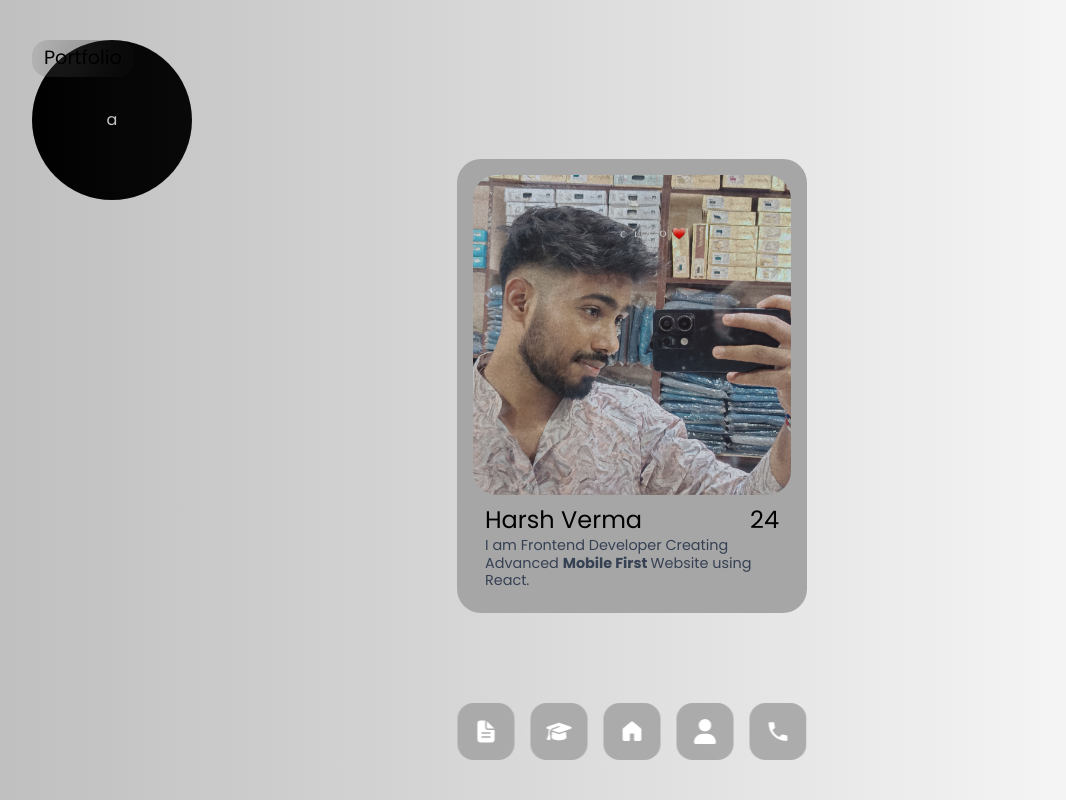
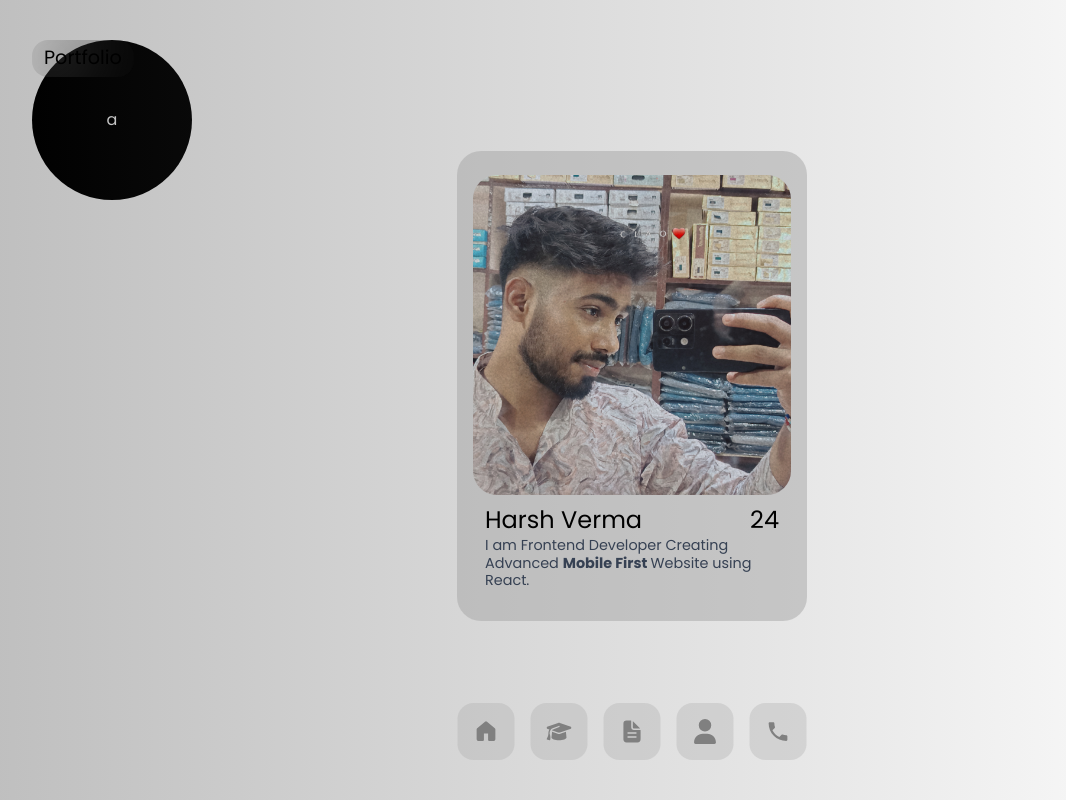
Before and after one commit to harshverma3206/harshportfolio, a React (Vite) app: page / in a window 1280 px wide. Shown: the top 800 px of the page, without its empty margins (8-1074 px from the left). Built offline with nearby package versions, Linux system fonts and the light colour scheme.

Commit message:
Navigation Fixed

```diff
--- a/package.json
+++ b/package.json
@@ -10,6 +10,7 @@
     "preview": "vite preview"
   },
   "dependencies": {
+    "@gsap/react": "^2.1.2",
     "@tailwindcss/vite": "^4.2.2",
     "gsap": "^3.15.0",
     "lenis": "^1.3.23",
--- a/src/App.jsx
+++ b/src/App.jsx
@@ -17,7 +17,6 @@ const App = () => {
 
   // Listen for the scroll event and log the event data
   lenis.on('scroll', (e) => {
-    console.log(e);
   });
 
   return (
--- a/src/Components/Navigation/Navigation.jsx
+++ b/src/Components/Navigation/Navigation.jsx
@@ -1,28 +1,32 @@
-import React from 'react'
+import React, { useRef } from 'react'
+
 import { GoHomeFill } from "react-icons/go";
 import { FaUser } from "react-icons/fa6";
 import { IoMdCall } from "react-icons/io";
 import { FaGraduationCap } from "react-icons/fa6";
 import { IoDocumentText } from "react-icons/io5";
 
-const Navigation = () => {
+const Navigation = ({ onNavigate }) => {
 
-    const icons = {
-        project: <IoDocumentText size={25} color='white' />,
-        skills: <FaGraduationCap size={25} color='white' />,
-        home: <GoHomeFill size={25} color='white' />,
-        about: <FaUser size={25} color='white' />,
-        contact: <IoMdCall size={25} color='white' />,
-    }
+    const icons = [
+        { id: "home", icon: <GoHomeFill size={25} color="gray" /> },
+        { id: "skills", icon: <FaGraduationCap size={25} color="gray" /> },
+        { id: "project", icon: <IoDocumentText size={25} color="gray" /> },
+        { id: "about", icon: <FaUser size={25} color="gray" /> },
+        { id: "contact", icon: <IoMdCall size={25} color="gray" /> },
+    ];
 
     return (
         <>
-            <h1 className='fixed top-6 sm:top-10 backdrop-blur-2xl rounded-2xl p-1! px-3!'>Portfolio</h1>
-            <div className='fixed bottom-10 left-1/2 -translate-x-1/2 flex items-center justify-center gap-2 sm:gap-4 rounded-2xl backdrop-blur-2xl'>
-                {Object.values(icons).map((icon, index) => {
+            <h1 className='z-50! fixed top-6 sm:top-10 backdrop-blur-2xl rounded-2xl p-1! px-3!'>Portfolio</h1>
+            <div className='z-50! fixed bottom-10 left-1/2 -translate-x-1/2 flex items-center justify-center gap-2 px-2! sm:gap-4 rounded-2xl'>
+                {icons.map((e) => {
                     return (
-                        <button key={index} className='p-3! sm:p-4! rounded-2xl bg-[#a6a6a6]/90 backdrop-blur-xl backdrop-saturate-150 border border-gray-400/20'>
-                            {icon}
+                        <button
+                            onClick={() => onNavigate(e.id)}
+                            key={e.id}
+                            className='transition-transform duration-300 hover:scale-125 active:scale-100 p-3! sm:p-4! rounded-2xl bg-[#a6a6a6]/30'>
+                            {e.icon}
                         </button>
                     )
                 })}
--- a/src/Pages/Main/Mainpage.jsx
+++ b/src/Pages/Main/Mainpage.jsx
@@ -1,5 +1,8 @@
 import React, { useRef } from 'react'
+import { ScrollToPlugin } from "gsap/ScrollToPlugin";
 import { gsap } from 'gsap'
+
+gsap.registerPlugin(ScrollToPlugin);
 
 import Home from './Sections/Home'
 import About from './Sections/About'
@@ -12,15 +15,36 @@ const Mainpage = () => {
 
   const customMouse = useRef()
 
+  const refs = {
+    home: useRef(),
+    about: useRef(),
+    skills: useRef(),
+    project: useRef(),
+    contact: useRef()
+  }
+
   const handler = (e) => {
-    console.log(e.clientX, e.clientY)
-
     gsap.to(customMouse.current, {
       x: e.clientX - 117,
       y: e.clientY - 110,
       duration: 0.5,
     })
   }
+
+  const handleNavigate = (section) => {
+    const target = refs[section];
+
+    if (!target?.current) return;
+
+    gsap.to(window, {
+      duration: 1,
+      scrollTo: {
+        y: target.current,
+        offsetY: 80, // adjust if navbar is fixed
+      },
+      ease: "none",
+    });
+  };
 
   return (
     <div
@@ -34,12 +58,12 @@ const Mainpage = () => {
       >
         a
       </div>
-      <Navigation />
-      <Home />
-      <About />
-      <Projects />
-      <Skills />
-      <Contact />
+      <Navigation onNavigate={handleNavigate} />
+      <Home ref={refs.home} />
+      <About ref={refs.about} />
+      <Projects ref={refs.project} />
+      <Skills ref={refs.skills} />
+      <Contact ref={refs.contact} />
     </div>
   )
 }
--- a/src/Pages/Main/Sections/About.jsx
+++ b/src/Pages/Main/Sections/About.jsx
@@ -1,15 +1,14 @@
-import React from 'react'
+import React, { forwardRef } from 'react'
 
-const About = () => {
+const About = forwardRef((props, ref) => {
 
   const imagesArray = [
     './Image 02.jpg',
-    './Image 03.jpg',
     './Image 04.jpg',
   ]
 
   return (
-    <div className='p-7! max-w-275 mx-auto!  ]'>
+    <div ref={ref} className='p-7! max-w-275 mx-auto!  ]'>
       <li className='text-[20px] ml-3!'><h2 className=''>about Myself</h2></li>
       <p className='mt-5!'>My name is Harsh Verma born in Jhansi, lived in Noida. completed my Masters in Computer Science.
         <br /> <br />
@@ -18,13 +17,18 @@ const About = () => {
       <div>
         {imagesArray.map((imgSrc, index) => {
           return (
-            <img className='mt-5.5! h-full w-150' src={imgSrc} alt={`Image ${index + 1}`} />
+            <img
+              className='mt-5.5! lg:h-200 sm:h-100'
+              src={imgSrc}
+              alt={`Image ${index + 1}`}
+              key={index}
+            />
           )
         })}
       </div>
 
     </div>
   )
-}
+})
 
 export default About
--- a/src/Pages/Main/Sections/Contact.jsx
+++ b/src/Pages/Main/Sections/Contact.jsx
@@ -1,6 +1,6 @@
-import React from 'react'
+import React, { forwardRef } from 'react'
 
-const Contact = () => {
+const Contact = forwardRef((props, ref) => {
 
   const socialMedia = [
     {
@@ -30,7 +30,7 @@ const Contact = () => {
   ]
 
   return (
-    <div className='p-5! max-w-282 mx-auto!'>
+    <div ref={ref} className='p-5! max-w-282 mx-auto!'>
       <li className='text-[20px] ml-3!'><h2>contact me</h2></li>
       <div className='mt-10!'>
         {socialMedia.map((media, index) => (
@@ -39,9 +39,13 @@ const Contact = () => {
               <h3>{media.name}</h3>
               <h4 className='-mt-1! lg:w-150 md:w-100'>{media.p}</h4>
             </div>
-            <div className='bg-amber-400 h-80 w-60 sm:h-100 sm:w-80 md:w-70 md:h-90 lg:h-130 lg:w-100 m-auto overflow-hidden'>
-              <a href={media.link} target='_blank' rel='noopener noreferrer'>
-                <img className='h-full w-full object-cover!' src={media.img} alt={media.name} />
+            <div className='h-80 w-60 sm:h-100 sm:w-80 md:w-70 md:h-90 lg:h-130 lg:w-100 m-auto overflow-hidden'>
+              <a
+                className=''
+                href={media.link}
+                target='_blank'
+                rel='noopener noreferrer'>
+                <img className='h-full w-full object-cover! active:scale-75 hover:scale-90 transition-transform duration-300' src={media.img} alt={media.name} />
               </a>
             </div>
           </div>
@@ -49,6 +53,6 @@ const Contact = () => {
       </div>
     </div>
   )
-}
+})
 
 export default Contact
--- a/src/Pages/Main/Sections/Home.jsx
+++ b/src/Pages/Main/Sections/Home.jsx
@@ -1,10 +1,10 @@
-import React from 'react'
+import React, { forwardRef } from 'react'
 
-const Home = () => {
+const Home = forwardRef((props, ref) => {
   return (
-    <>
+    <div ref={ref}>
       <div className='flex items-center justify-center rounded-3xl] h-[85vh]'>
-        <div className='bg-[#a6a6a6] p-4! rounded-3xl mt-20! sm:mt-3! sm:w-87.5 max-w-87.5'>
+        <div className='bg-[#a6a6a6]/50 p-4! py-6! rounded-3xl mt-20! sm:mt-3! sm:w-87.5 max-w-87.5'>
           <img className='rounded-3xl sm:h-80 max-h-[99%]' src="./Image01.jpg" alt="" />
           <div className='flex flex-col gap-1 p-2! px-3!'>
             <div className='mt-1! flex justify-between'>
@@ -15,8 +15,8 @@ const Home = () => {
           </div>
         </div>
       </div>
-    </>
+    </div>
   )
-}
+})
 
 export default Home
--- a/src/Pages/Main/Sections/Projects.jsx
+++ b/src/Pages/Main/Sections/Projects.jsx
@@ -1,26 +1,26 @@
-import React from 'react'
+import React, { forwardRef } from 'react'
 
-
-
-const Projects = () => {
-
+const Projects = forwardRef((props, ref) => {
 
   const projectsData = [
     {
       name: 'Collaborate To-Do',
       img: './Image01.jpg',
+      link: ''
     },
     {
       name: 'E-Commerce',
       img: './Image01.jpg',
+      link: ''
     },
     {
       name: 'Weather App',
       img: './Image01.jpg',
+      link: ''
     }
   ]
   return (
-    <div className='md:p-3!'>
+    <div ref={ref} className='md:p-3! lg:mt-20!'>
       <li className='text-[20px] ml-3!'><h2 >my projects</h2></li>
       <div className='flex flex-col mt-2.5!'>
         {projectsData.map((project) => (
@@ -33,6 +33,6 @@ const Projects = () => {
       </div>
     </div>
   )
-}
+})
 
 export default Projects
--- a/src/Pages/Main/Sections/Skills.jsx
+++ b/src/Pages/Main/Sections/Skills.jsx
@@ -1,6 +1,9 @@
-import React from 'react'
+import React, { forwardRef } from 'react'
+import { gsap } from 'gsap'
+import { ScrollTrigger } from 'gsap/ScrollTrigger'
+gsap.registerPlugin(ScrollTrigger)
 
-const Skills = () => {
+const Skills = forwardRef((props, ref) => {
 
   const technologies = [
     { name: 'HTML', img: './html.svg' },
@@ -13,14 +16,13 @@ const Skills = () => {
   ];
 
   return (
-    <div className='p-7! max-w-275 m-auto! lg:my-18!'>
+    <div ref={ref} className='p-7! max-w-275 m-auto! lg:my-18!'>
       <li className='text-[20px] ml-3!'><h2>technologies that i know about</h2></li>
       <div className='p-1! grid grid-cols-2 lg:grid-cols-4 justify-items-center gap-5 mt-10!'>
         {Object.values(technologies).map((tech) => {
           return (
-            <div className='h-25 w-25 sm:h-40 sm:w-40 lg:p-8! p-5! flex items-center justify-center lg:rounded-4xl rounded-2xl bg-[#a6a6a644]  shadow-[0_10px_30px_rgba(0,0,0,0.9),
-                    0_0_15px_rgba(59,130,246,0.9),
-                    0_0_30px_rgba(59,130,246,0.9)]' key={tech.name}>
+            <div
+              className='transition-transform duration-300 hover:scale-70 hover:rounded-full h-25 w-25 sm:h-40 sm:w-40 lg:p-8! p-5! flex items-center justify-center lg:rounded-4xl rounded-2xl bg-[#a6a6a644]  shadow-[0_10px_30px_rgba(0,0,0,0.9), 0_0_15px_rgba(59,130,246,0.9), 0_0_30px_rgba(59,130,246,0.9)]' key={tech.name}>
               <img className='h-full w-full object-contain! lg:rounded-2xl rounded-xl' src={tech.img} alt="" />
             </div>
           )
@@ -28,6 +30,6 @@ const Skills = () => {
       </div>
     </div>
   )
-}
+})
 
 export default Skills
```
Also changed, not shown: 1 other file (tests, documents, lock files or other folders).
